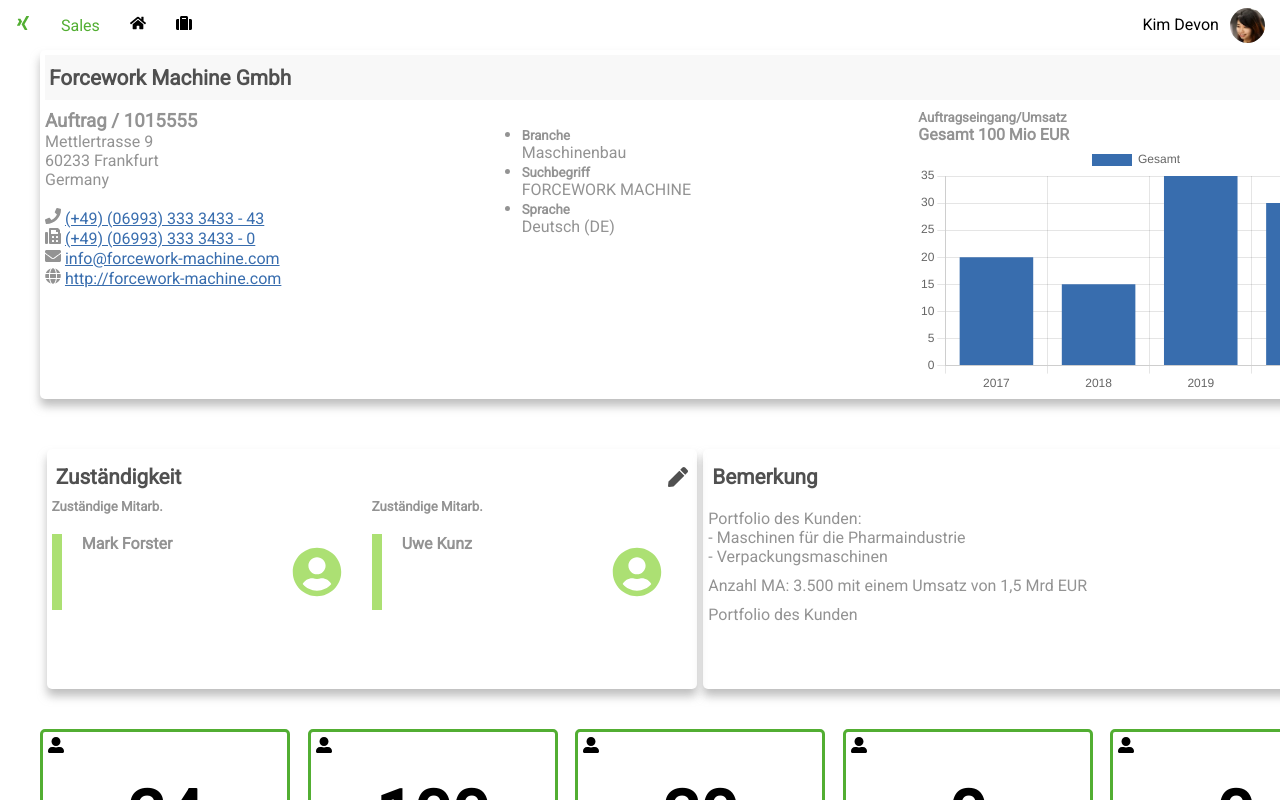
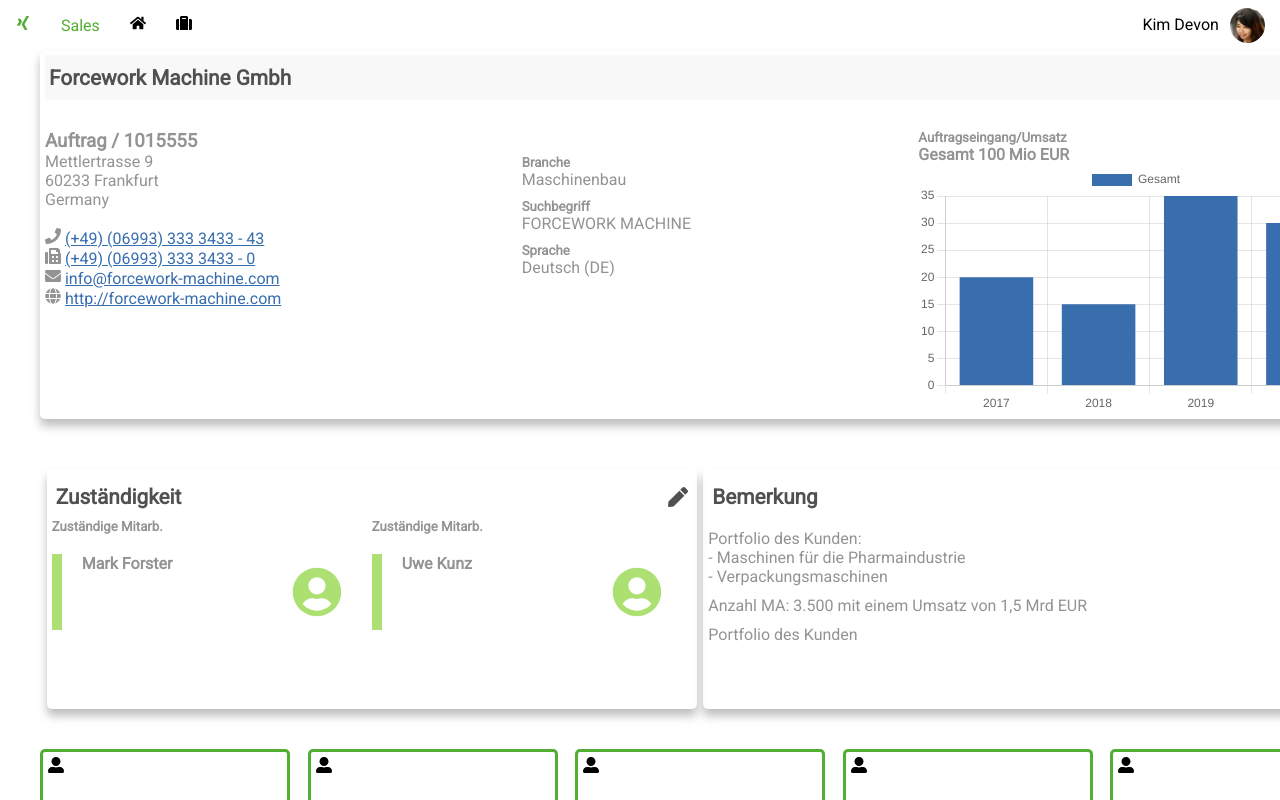
Before and after one commit to Alen002/crmcockpit, a React (Create React App) app: page / in a window 1280 px wide. Shown: the top 800 px of the page. Built offline with nearby package versions, Linux system fonts and the light colour scheme.

Commit message:
adjusted styling of General component

```diff
--- a/src/components/General/General.css
+++ b/src/components/General/General.css
@@ -28,6 +28,7 @@
 
 .wrapper-generalinfo-layout {
   width: auto;
+  margin-top: 20px;
 }
 
 .generalinfo-headline {
@@ -39,6 +40,13 @@
   color: var(--primary-500);
 }
 
+.generalinfo ul {
+  list-style: none;
+}
+.generalinfo li {
+  margin-top: 10px;
+}
+
 /**** Media Queries ****/
 
 /*** Mobile ***/
```
